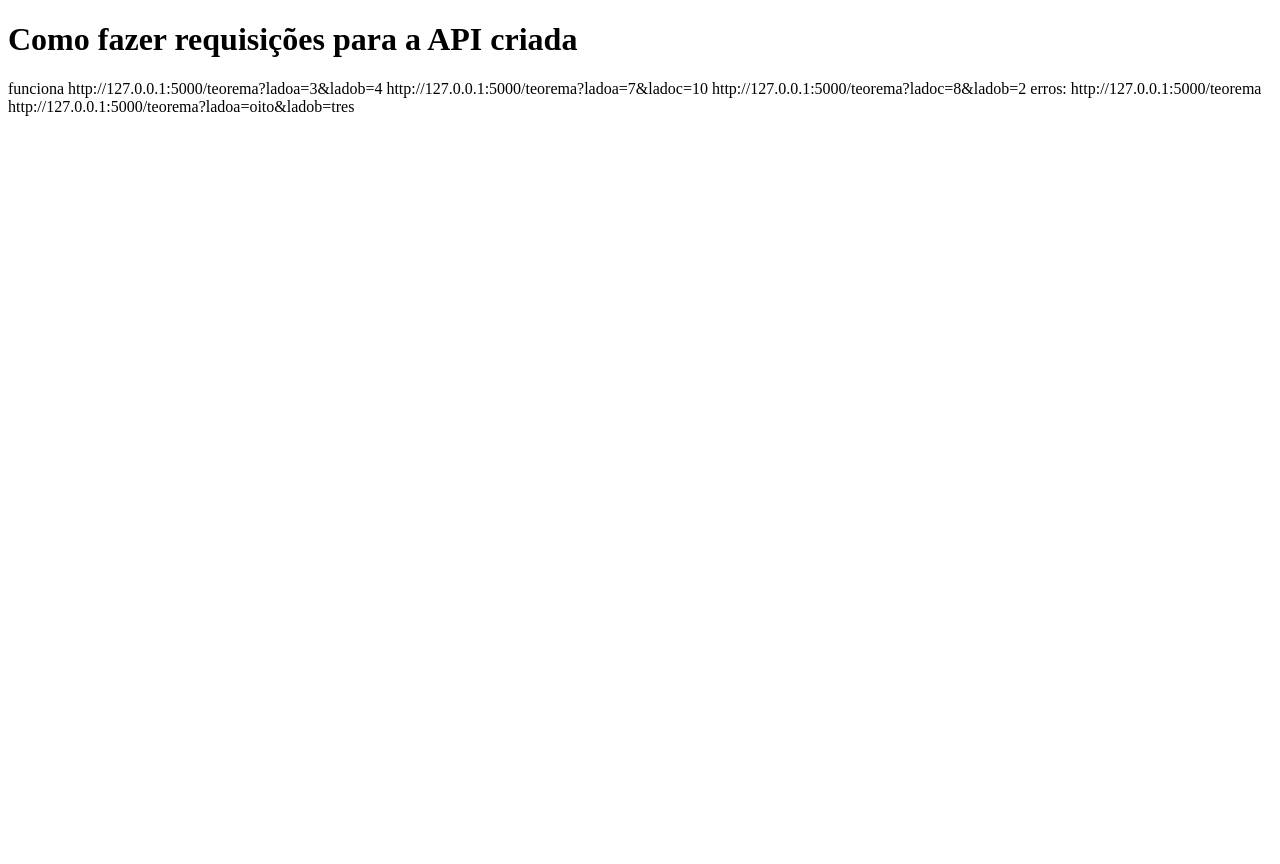
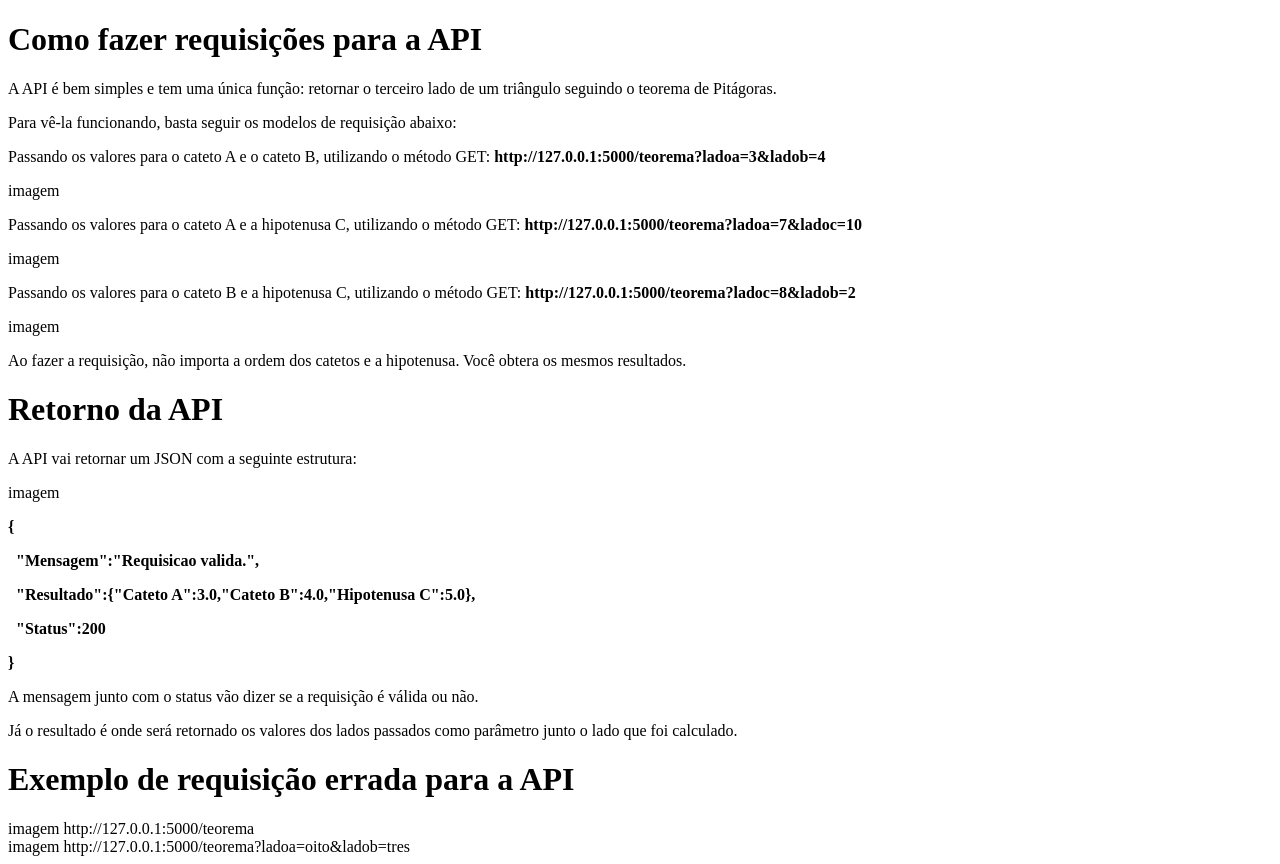
Before and after one commit to ArthurRamonSouza/cromai-desafio, a Flask app: page / in a window 1280 px wide. Before the commit the page ends 116 px from the top, so only its background shows below. Run offline with Flask 2, Linux system fonts and the light colour scheme.

Commit message:
Adicionando conteúdo no guia da API.

```diff
--- a/api/templates/guide.html
+++ b/api/templates/guide.html
@@ -9,16 +9,39 @@
     <title>Guia Da API</title>
 </head>
 <body>
-    <h1>Como fazer requisições para a API criada</h1>
+    <h1>Como fazer requisições para a API</h1>
 
-    funciona
-    http://127.0.0.1:5000/teorema?ladoa=3&ladob=4
-    http://127.0.0.1:5000/teorema?ladoa=7&ladoc=10
-    http://127.0.0.1:5000/teorema?ladoc=8&ladob=2
+    <p>A API é bem simples e tem uma única função: retornar o terceiro lado de um triângulo seguindo o teorema de Pitágoras.</p>
 
-    erros:
-    http://127.0.0.1:5000/teorema
-    http://127.0.0.1:5000/teorema?ladoa=oito&ladob=tres
+    <p>Para vê-la funcionando, basta seguir os modelos de requisição abaixo:</p>
+
+    <p>Passando os valores para o cateto A e o cateto B, utilizando o método GET: <b>http://127.0.0.1:5000/teorema?ladoa=3&ladob=4</b></p>
+    imagem
+
+    <p>Passando os valores para o cateto A e a hipotenusa C, utilizando o método GET: <b>http://127.0.0.1:5000/teorema?ladoa=7&ladoc=10</b></p>
+    imagem
+
+    <p>Passando os valores para o cateto B e a hipotenusa C, utilizando o método GET: <b>http://127.0.0.1:5000/teorema?ladoc=8&ladob=2</b></p>
+    imagem
+
+    <p>Ao fazer a requisição, não importa a ordem dos catetos e a hipotenusa. Você obtera os mesmos resultados.</p>
+
+    <h1>Retorno da API</h1>
+
+    <p>A API vai retornar um JSON com a seguinte estrutura:</p>
+    imagem
+    <b><p>{</p>
+    <p>&nbsp "Mensagem":"Requisicao valida.",</p>
+    <p>&nbsp "Resultado":{"Cateto A":3.0,"Cateto B":4.0,"Hipotenusa C":5.0},</p>
+    <p>&nbsp "Status":200</p>
+    <p>}</p></b>
+
+    <p>A mensagem junto com o status vão dizer se a requisição é válida ou não.</p>
+    <p>Já o resultado é onde será retornado os valores dos lados passados como parâmetro junto o lado que foi calculado.</p>
+
+    <h1>Exemplo de requisição errada para a API</h1>
+    imagem http://127.0.0.1:5000/teorema<br/>
+    imagem http://127.0.0.1:5000/teorema?ladoa=oito&ladob=tres
 
 </body>
 </html>
```
